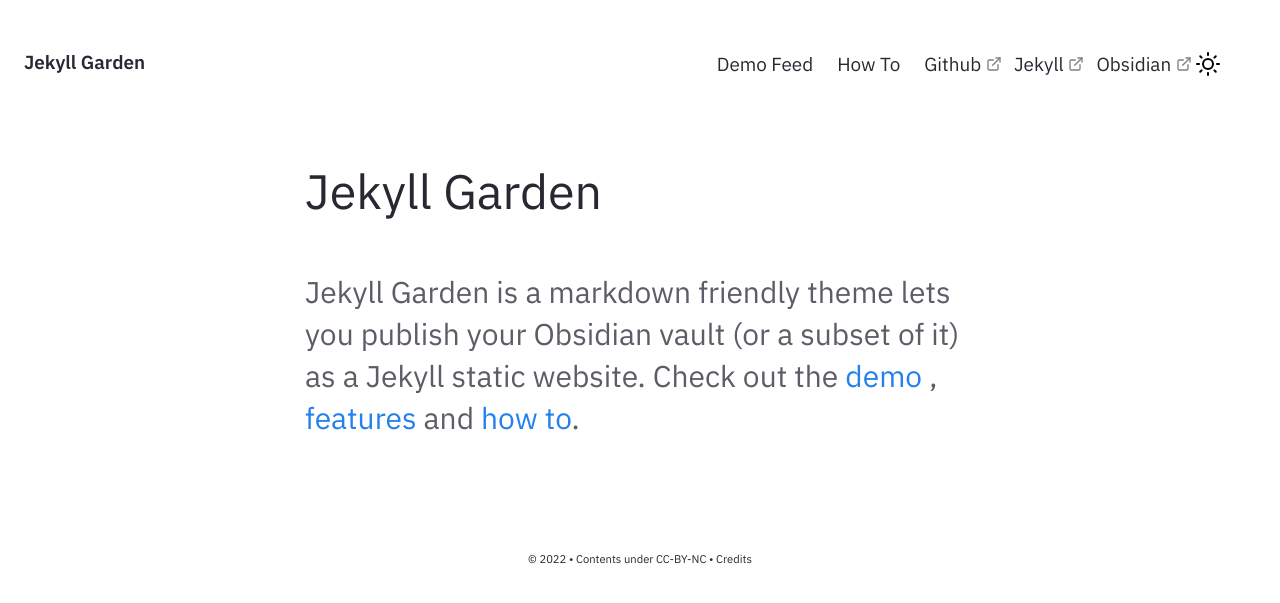
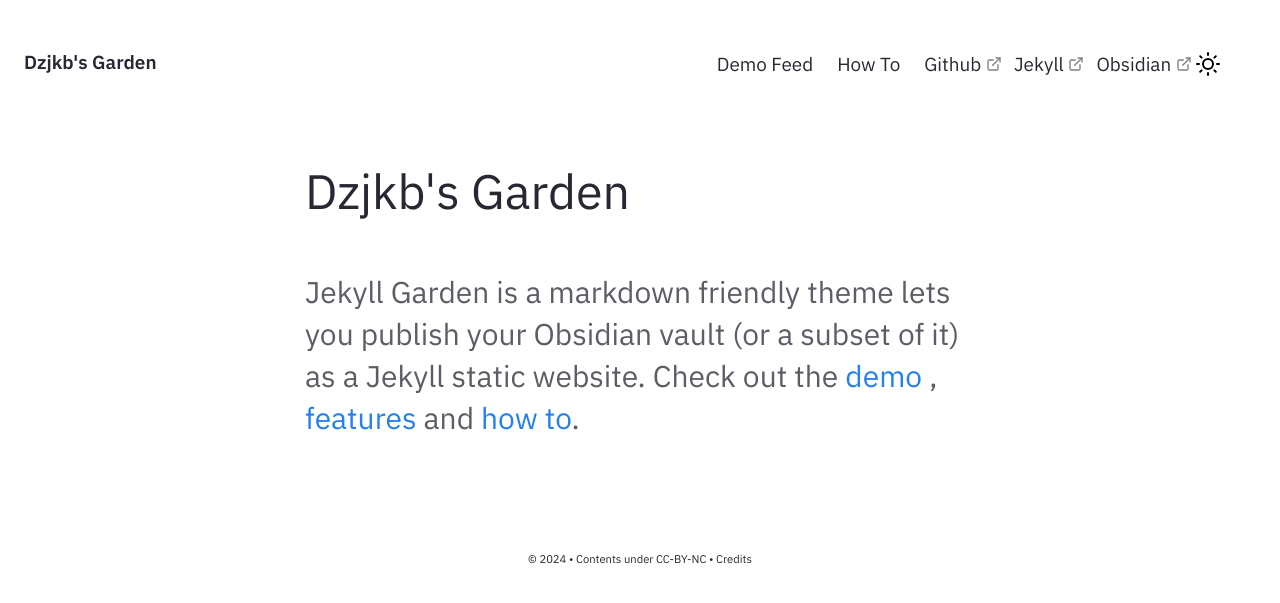
Before and after one commit to dzjkb/dzjkb.github.io, a Jekyll site: the page built from pages/index.md, in a window 1280 px wide. Shown: the top 603 px of the page. Built offline with Jekyll 4.4.1, drawn with Linux system fonts in a browser that asks for light colours.

Commit message:
Update _config.yml

```diff
--- a/_config.yml
+++ b/_config.yml
@@ -27,10 +27,10 @@ baseurl: ""
 
 # Website Header, Description, Footer year and text.
 # If you are deleting this, make sure you remove it from HTML files too
-heading: Jekyll Garden # Change this
-content: Obsidian ready Jekyll Theme
+heading: "Dzjkb's Garden" # Change this
+content: "Dzjkb's Digital Garden"
 copyright:
-  year: © 2022
+  year: © 2024
   msg: Contents under CC-BY-NC
 
 # Set title and content for private & broken link tooltop
```
